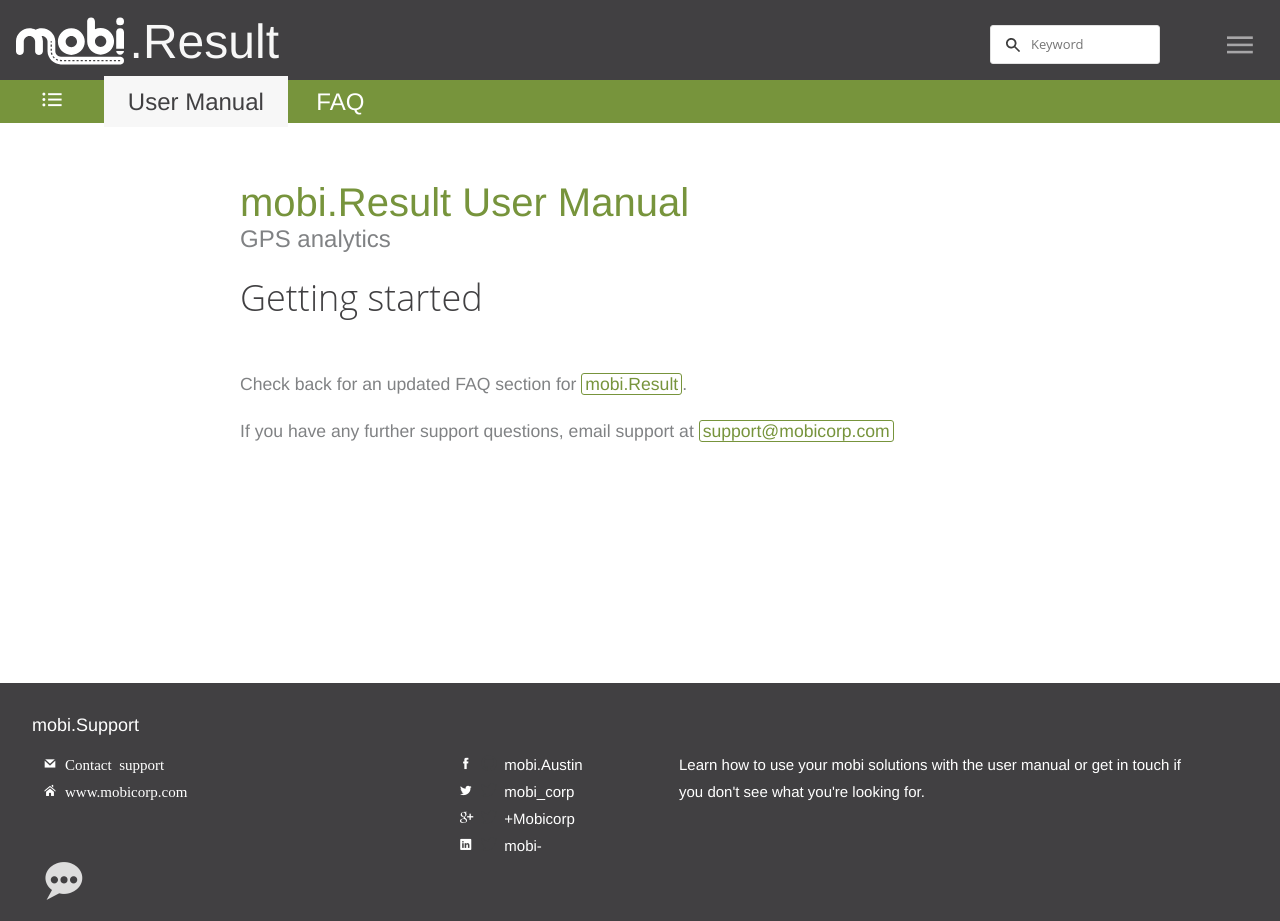
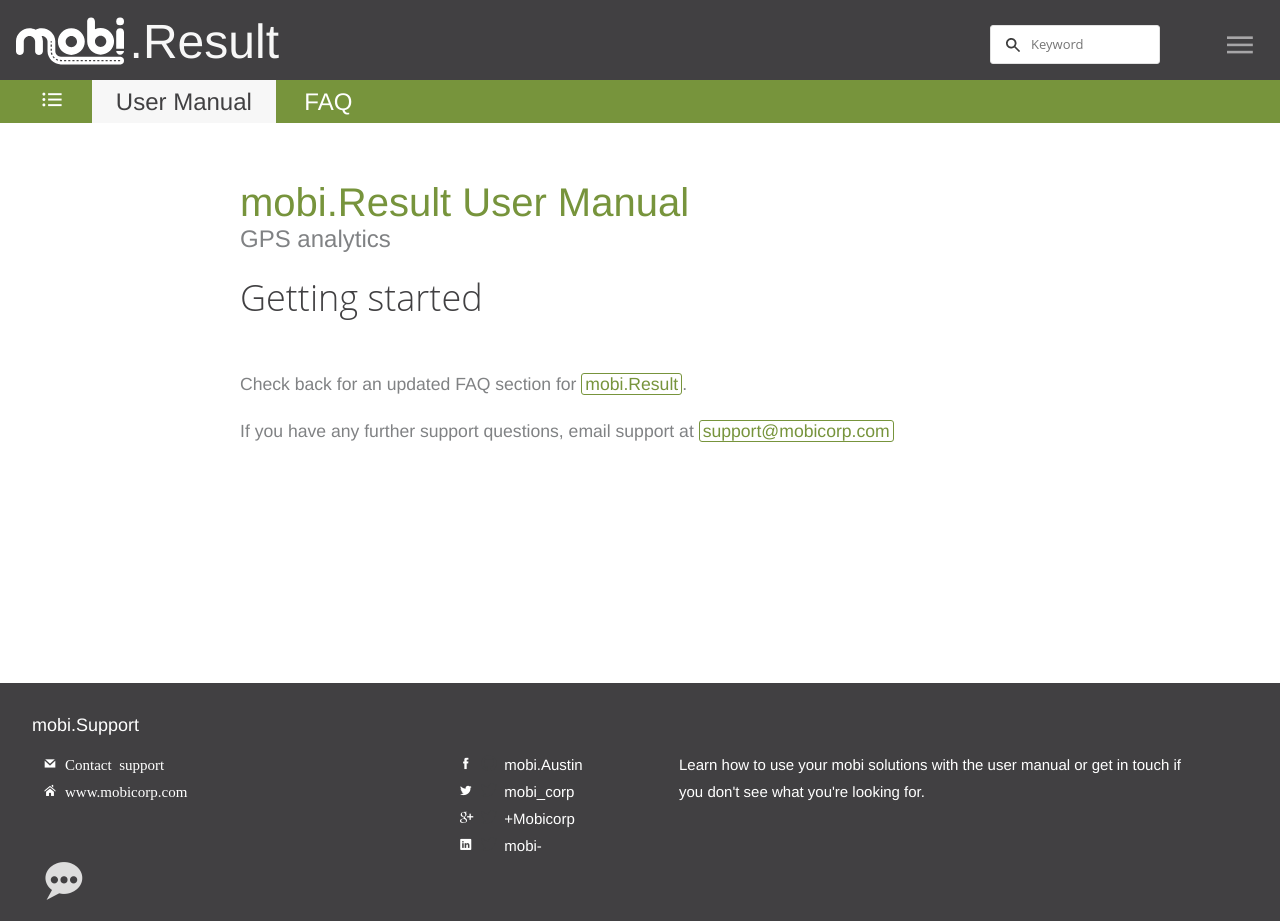
Before and after one commit to mobi-corp/user-guide, a Jekyll site: the page built from markdown/products/result.md, in a window 1280 px wide and 921 px high. Built offline with Jekyll 4.4.1, drawn with Linux system fonts in a browser that asks for light colours.

```diff
--- a/_sass/_header.scss
+++ b/_sass/_header.scss
@@ -89,9 +89,10 @@
 .products .tabs a {
   color: #ffffff;
   font-size: 1.5em;
+  display: inline-block;
   margin: 0;
   height: 1.8em;
-  padding: 0.5em 1em;
+  padding: 0 1em;
   &.selected, &:hover {
     background-color: $background-color;
     color: $black-color;
```
